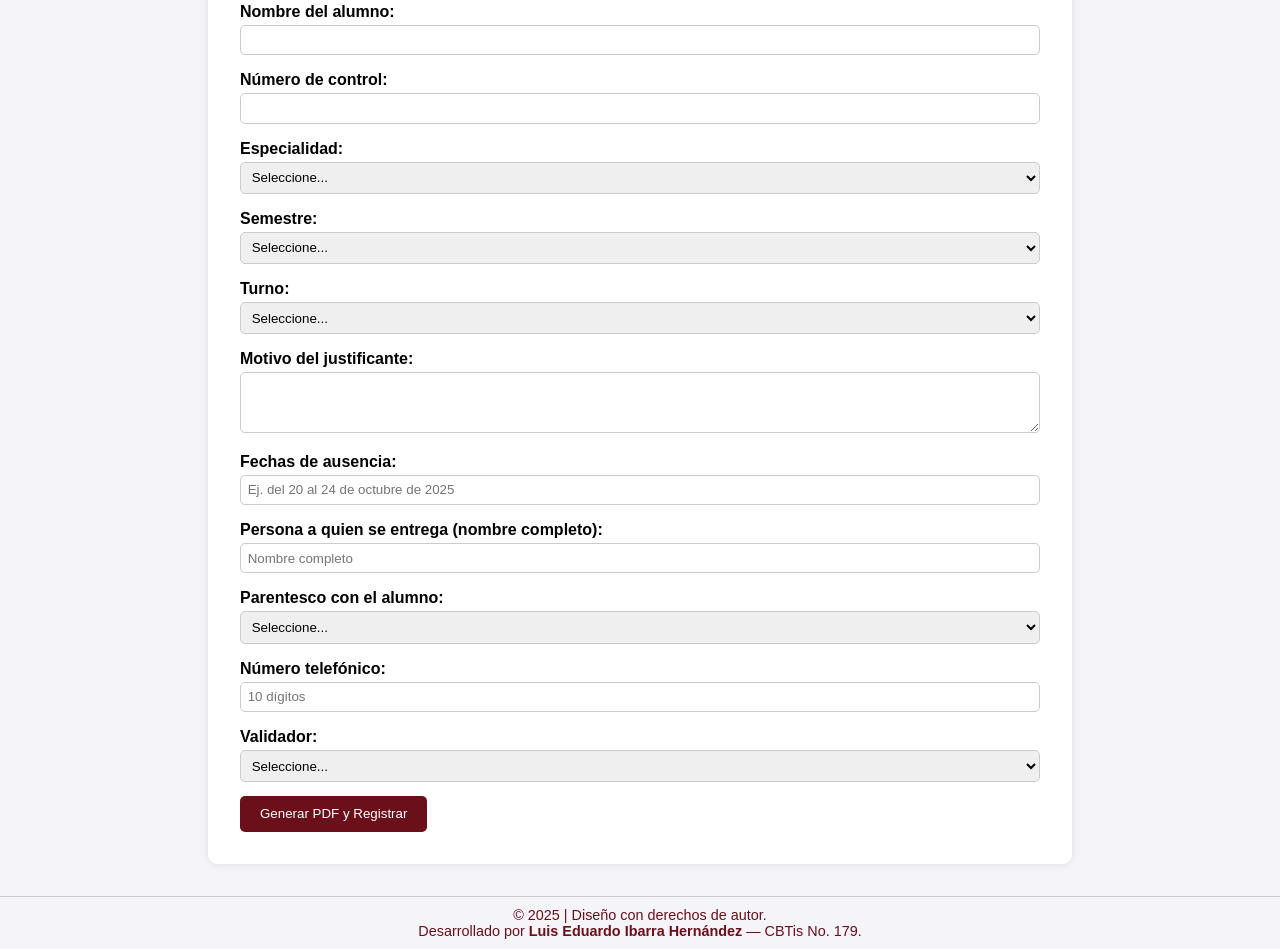
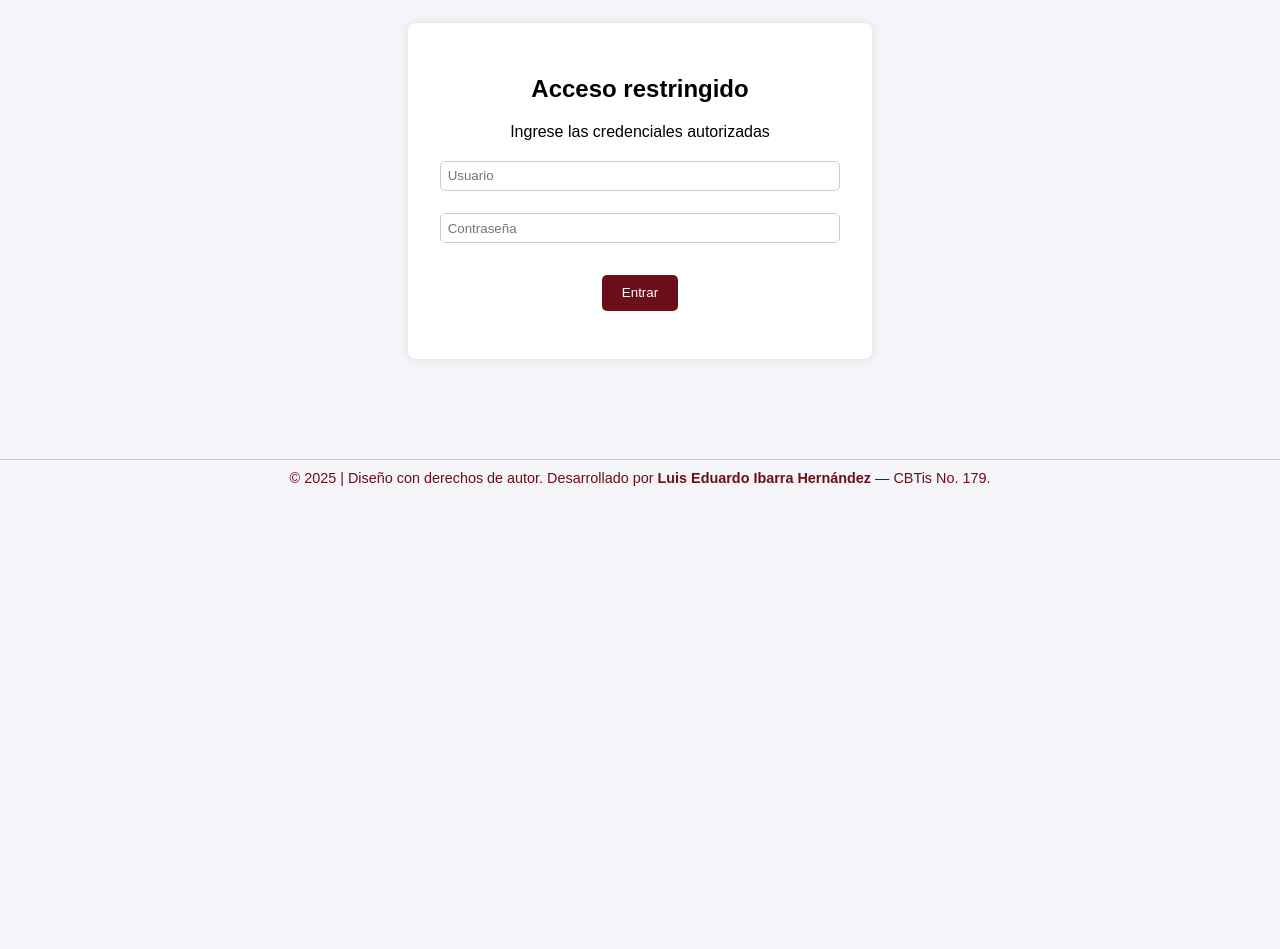
Before and after one commit to luisibarra-afk/sistema-luis, a plain HTML site: page index.html in a window 1280 px wide. Shown: the part 189-1138 px from the top of the page. After the commit the page ends 800 px from the top, so only its background shows below. Drawn offline with nearby package versions, Linux system fonts and the light colour scheme.

Commit message:
Refactor index.html to include login functionality

```diff
--- a/index.html
+++ b/index.html
@@ -11,6 +11,7 @@
       font-family: Arial, sans-serif;
       background-color: #f4f4f9;
       margin: 0;
+      padding: 0;
     }
     header {
       background-color: #6b0f1a;
@@ -59,6 +60,16 @@
       color: #6b0f1a;
       border-top: 1px solid #ccc;
     }
+    /* Pantalla de login */
+    #login {
+      max-width: 400px;
+      margin: 100px auto;
+      background: white;
+      padding: 2em;
+      border-radius: 8px;
+      box-shadow: 0 0 10px rgba(0, 0, 0, 0.1);
+      text-align: center;
+    }
   </style>
 </head>
 <body>
@@ -66,7 +77,18 @@
     <h1>Validación de Justificantes - CBTis No. 179</h1>
   </header>
 
-  <main>
+  <!-- Login -->
+  <div id="login">
+    <h2>Acceso restringido</h2>
+    <p>Ingrese las credenciales autorizadas</p>
+    <input type="text" id="user" placeholder="Usuario"><br><br>
+    <input type="password" id="pass" placeholder="Contraseña"><br><br>
+    <button onclick="login()">Entrar</button>
+    <p id="msg" style="color:red;"></p>
+  </div>
+
+  <!-- Formulario oculto -->
+  <main id="formContainer" style="display:none;">
     <form id="formJustificante">
       <label>Nombre del alumno:</label>
       <input type="text" id="nombre" required>
@@ -77,31 +99,27 @@
       <label>Especialidad:</label>
       <select id="especialidad" required>
         <option value="">Seleccione...</option>
-        <option value="Administración de Recursos Humanos">Administración de Recursos Humanos</option>
-        <option value="Trabajo Social">Trabajo Social</option>
-        <option value="Arquitectura">Arquitectura</option>
-        <option value="Programación">Programación</option>
-        <option value="Electricidad">Electricidad</option>
-        <option value="Mecatrónica">Mecatrónica</option>
-        <option value="Ciberseguridad">Ciberseguridad</option>
+        <option>Administración de Recursos Humanos</option>
+        <option>Trabajo Social</option>
+        <option>Arquitectura</option>
+        <option>Programación</option>
+        <option>Electricidad</option>
+        <option>Mecatrónica</option>
+        <option>Ciberseguridad</option>
       </select>
 
       <label>Semestre:</label>
       <select id="semestre" required>
         <option value="">Seleccione...</option>
-        <option value="1°">1°</option>
-        <option value="2°">2°</option>
-        <option value="3°">3°</option>
-        <option value="4°">4°</option>
-        <option value="5°">5°</option>
-        <option value="6°">6°</option>
+        <option>1°</option><option>2°</option><option>3°</option>
+        <option>4°</option><option>5°</option><option>6°</option>
       </select>
 
       <label>Turno:</label>
       <select id="turno" required>
         <option value="">Seleccione...</option>
-        <option value="Matutino">Matutino</option>
-        <option value="Vespertino">Vespertino</option>
+        <option>Matutino</option>
+        <option>Vespertino</option>
       </select>
 
       <label>Motivo del justificante:</label>
@@ -111,25 +129,25 @@
       <input type="text" id="fechas" placeholder="Ej. del 20 al 24 de octubre de 2025" required>
 
       <label>Persona a quien se entrega (nombre completo):</label>
-      <input type="text" id="nombreEntrega" placeholder="Nombre completo" required>
+      <input type="text" id="nombreEntrega" required>
 
-      <label>Parentesco con el alumno:</label>
+      <label>Parentesco:</label>
       <select id="tipoEntrega" required>
         <option value="">Seleccione...</option>
-        <option value="Madre">Madre</option>
-        <option value="Padre">Padre</option>
-        <option value="Tutor">Tutor</option>
+        <option>Madre</option>
+        <option>Padre</option>
+        <option>Tutor</option>
       </select>
 
-      <label>Número telefónico:</label>
+      <label>Teléfono:</label>
       <input type="tel" id="telefono" pattern="[0-9]{10}" placeholder="10 dígitos" required>
 
       <label>Validador:</label>
       <select id="validador" required>
         <option value="">Seleccione...</option>
-        <option value="Luis Eduardo Ibarra Hernández">Luis Eduardo Ibarra Hernández</option>
-        <option value="Ivonne Teresa Ortega Alfaro">Ivonne Teresa Ortega Alfaro</option>
-        <option value="María Butrón Venegas">María Butrón Venegas</option>
+        <option>Luis Eduardo Ibarra Hernández</option>
+        <option>Ivonne Teresa Ortega Alfaro</option>
+        <option>María Butrón Venegas</option>
       </select>
 
       <button type="button" onclick="generarPDF()">Generar PDF y Registrar</button>
@@ -137,59 +155,67 @@
   </main>
 
   <footer>
-    © 2025 | Diseño con derechos de autor.<br>
-    Desarrollado por <strong>Luis Eduardo Ibarra Hernández</strong> — CBTis No. 179.
+    © 2025 | Diseño con derechos de autor. Desarrollado por <strong>Luis Eduardo Ibarra Hernández</strong> — CBTis No. 179.
   </footer>
 
   <div id="qrcode" style="display:none;"></div>
 
   <script>
+    // Credenciales únicas
+    const USER = "cbtis179";
+    const PASS = "justificante2025";
+
+    // Login
+    function login() {
+      const u = document.getElementById("user").value;
+      const p = document.getElementById("pass").value;
+      const msg = document.getElementById("msg");
+
+      if (u === USER && p === PASS) {
+        document.getElementById("login").style.display = "none";
+        document.getElementById("formContainer").style.display = "block";
+      } else {
+        msg.textContent = "Usuario o contraseña incorrectos.";
+      }
+    }
+
+    // URL de Google Apps Script
     const SCRIPT_URL = "https://script.google.com/macros/s/AKfycbzH86aNRhrdz-K2tCR-wmXXVTK-y2I-mpbj_nctG_R6Rl1DZig5eIdW-1E4IN8UibZo/exec";
 
     async function generarPDF() {
       const { jsPDF } = window.jspdf;
       const doc = new jsPDF();
 
-      const nombre = document.getElementById('nombre').value.trim();
-      const numero = document.getElementById('numero').value.trim();
+      const nombre = document.getElementById('nombre').value;
+      const numero = document.getElementById('numero').value;
       const especialidad = document.getElementById('especialidad').value;
       const semestre = document.getElementById('semestre').value;
       const turno = document.getElementById('turno').value;
-      const motivo = document.getElementById('motivo').value.trim();
-      const fechas = document.getElementById('fechas').value.trim();
-      const nombreEntrega = document.getElementById('nombreEntrega').value.trim();
+      const motivo = document.getElementById('motivo').value;
+      const fechas = document.getElementById('fechas').value;
+      const nombreEntrega = document.getElementById('nombreEntrega').value;
       const tipoEntrega = document.getElementById('tipoEntrega').value;
-      const telefono = document.getElementById('telefono').value.trim();
+      const telefono = document.getElementById('telefono').value;
       const validador = document.getElementById('validador').value;
 
-      if (!nombre || !numero || !especialidad || !semestre || !turno || !motivo || !fechas || !nombreEntrega || !tipoEntrega || !telefono || !validador) {
-        alert('Por favor complete todos los campos.');
-        return;
-      }
-
       const folio = "JUS-" + Math.floor(Math.random() * 1000000);
-      const textoQR = `CBTis 179\nFolio: ${folio}\nAlumno: ${nombre}\nControl: ${numero}`;
       const qrDiv = document.getElementById('qrcode');
       qrDiv.innerHTML = "";
-      new QRCode(qrDiv, { text: textoQR, width: 100, height: 100 });
+      new QRCode(qrDiv, { text: folio, width: 100, height: 100 });
       await new Promise(r => setTimeout(r, 500));
       const qrImg = qrDiv.querySelector('img').src;
 
-      // Encabezado
       const encabezado = new Image();
       encabezado.src = "encabezado.png";
       try { doc.addImage(encabezado, "PNG", 10, 5, 190, 25); } catch(e){}
 
-      // Título
       doc.setFont("helvetica", "bold");
       doc.setFontSize(14);
       doc.text("JUSTIFICANTE ESCOLAR DIGITAL", 105, 40, { align: "center" });
 
-      // Subtítulo (datos académicos)
       doc.setFontSize(11);
       doc.text(`${especialidad} – ${semestre} Semestre – Turno ${turno}`, 105, 50, { align: "center" });
 
-      // Bloque de información
       let y = 65;
       doc.setFont("helvetica", "normal");
       doc.text(`Folio: ${folio}`, 25, y); y += 8;
@@ -201,13 +227,10 @@
       doc.text(`Teléfono: ${telefono}`, 25, y); y += 8;
       doc.text(`Validador: ${validador}`, 25, y); y += 8;
 
-      // QR a la derecha
       doc.addImage(qrImg, "PNG", 145, 65, 50, 50);
 
-      // Fecha
       doc.text(`Fecha de emisión: ${new Date().toLocaleDateString()}`, 25, y + 6);
 
-      // Firma y sello
       doc.setLineWidth(0.5);
       doc.line(25, 145, 90, 145);
       doc.text(validador, 25, 152);
@@ -222,46 +245,25 @@
       doc.setFontSize(9);
       doc.text("SELLO DE LA ESCUELA", 165, 195, { align: "center" });
 
-      // Leyenda institucional
       doc.setFont("helvetica", "bold");
       doc.setFontSize(11);
-      doc.text(
-        "El presente justificante tiene validez únicamente para efectos de control de asistencia.",
-        105, 215, { align: "center" }
-      );
-      doc.text(
-        "El cumplimiento académico y la entrega de actividades son responsabilidad exclusiva del alumno.",
-        105, 221, { align: "center" }
-      );
+      doc.text("El presente justificante tiene validez únicamente para efectos de control de asistencia.", 105, 215, { align: "center" });
+      doc.text("El cumplimiento académico y la entrega de actividades son responsabilidad exclusiva del alumno.", 105, 221, { align: "center" });
 
-      // Derechos de autor
       doc.setFont("helvetica", "normal");
       doc.setFontSize(9);
       doc.setTextColor(130);
       doc.text("© 2025 | Diseño con derechos de autor – Luis Eduardo Ibarra Hernández – CBTis No. 179", 105, 230, { align: "center" });
 
-      // Pie institucional
       const pie = new Image();
       pie.src = "pie.png";
       try { doc.addImage(pie, "PNG", 10, 265, 190, 20); } catch(e){}
 
-      // Guardar PDF
       doc.save(`Justificante_${folio}.pdf`);
 
-      // Registrar en Sheets
       const fecha = new Date().toLocaleString();
-      const data = {
-        fecha, folio, nombre, numero, especialidad, semestre, turno,
-        motivo, fechas, nombreEntrega, tipoEntrega, telefono, validador
-      };
-
-      await fetch(SCRIPT_URL, {
-        method: "POST",
-        mode: "no-cors",
-        headers: { "Content-Type": "application/json" },
-        body: JSON.stringify(data)
-      });
-
+      const data = { fecha, folio, nombre, numero, especialidad, semestre, turno, motivo, fechas, nombreEntrega, tipoEntrega, telefono, validador };
+      await fetch(SCRIPT_URL, { method: "POST", mode: "no-cors", headers: { "Content-Type": "application/json" }, body: JSON.stringify(data) });
       alert("✅ Justificante generado y registrado correctamente.");
       document.getElementById("formJustificante").reset();
     }
```
